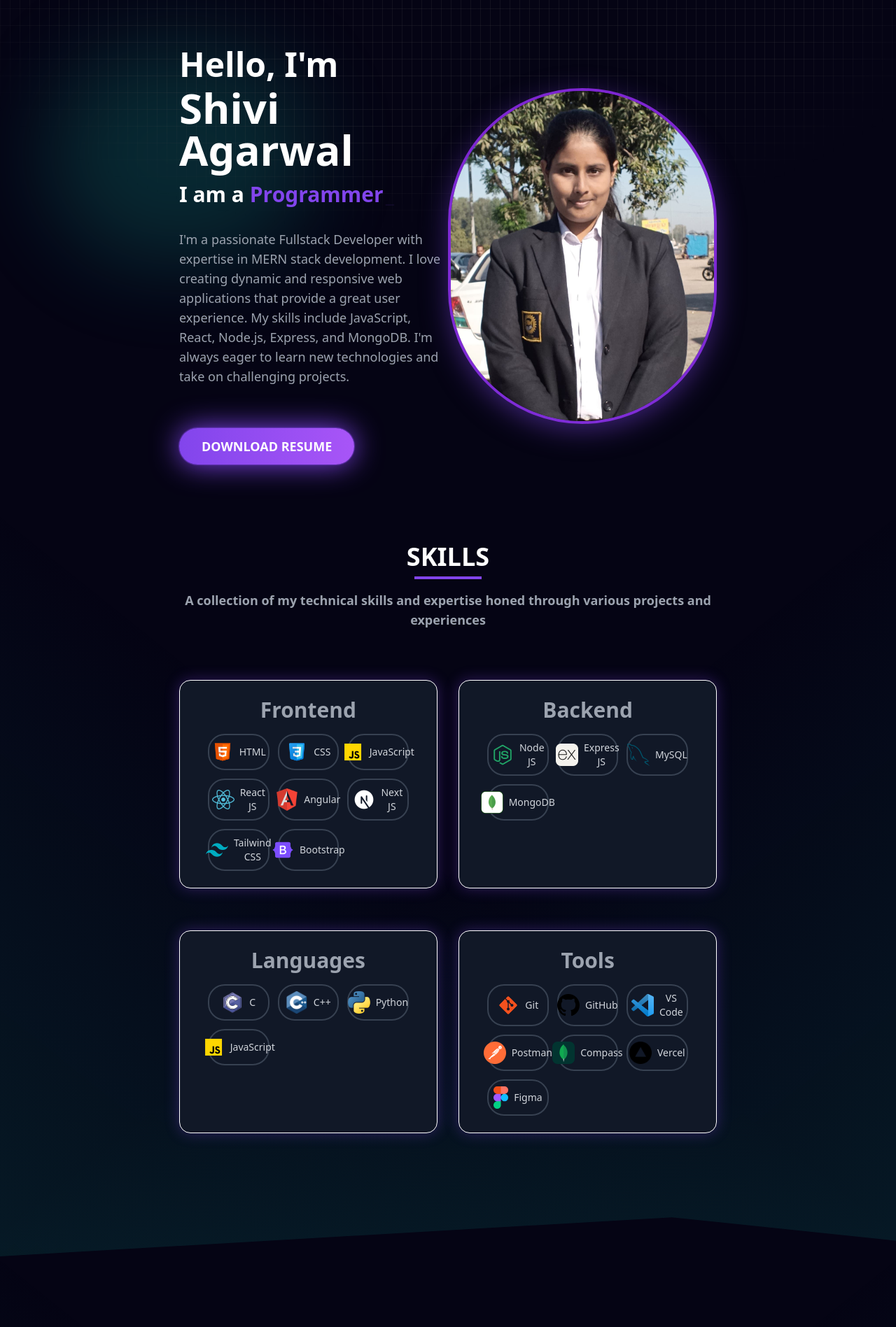
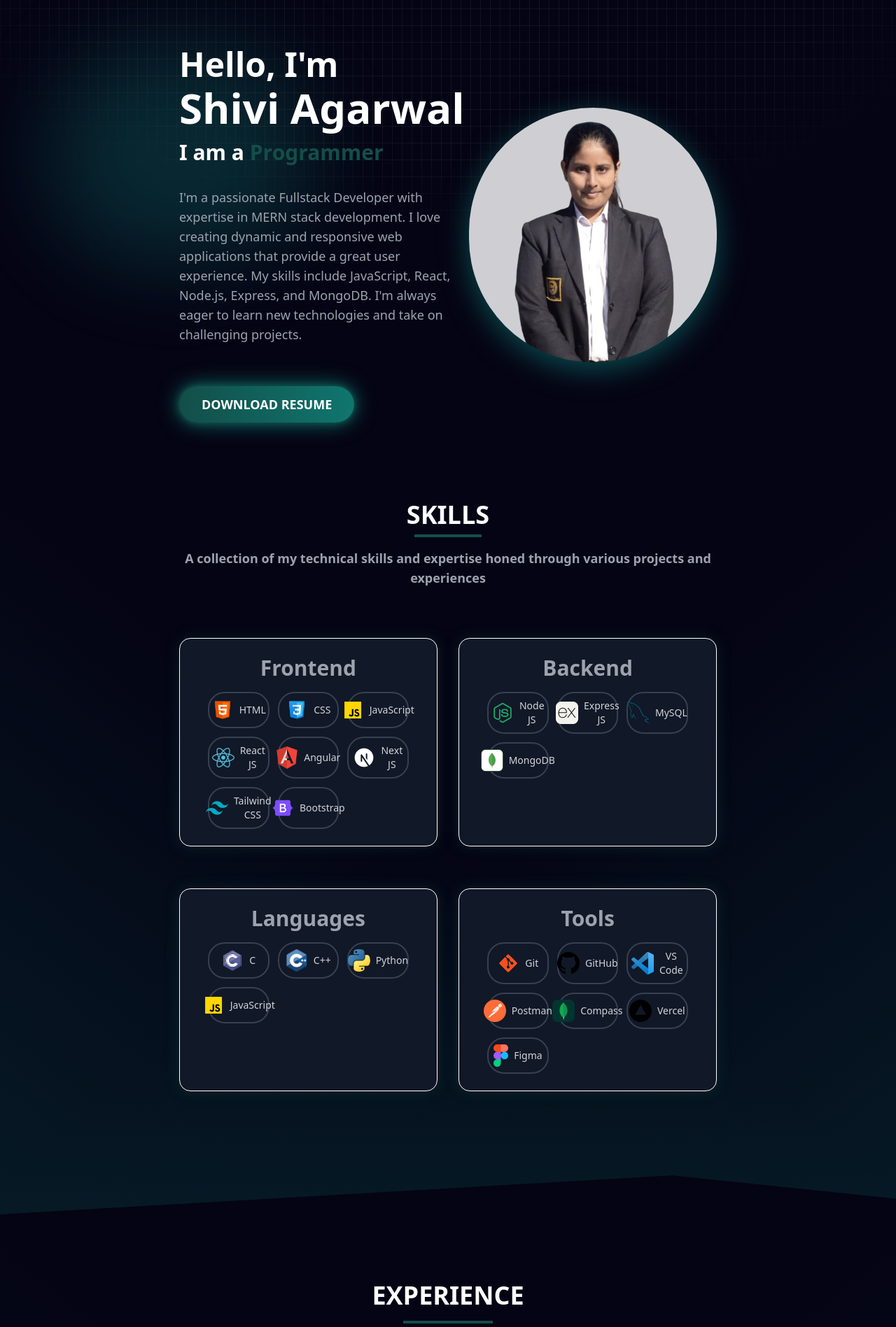
Before and after one commit to Shivi-5871/Portfolio, a React (Vite) app: page / in a window 1280 px wide. Shown: the part 60-1957 px from the top of the page at 70% size. Built offline with nearby package versions, Linux system fonts and the light colour scheme.

Commit message:
fixed about section

```diff
--- a/src/components/About/About.jsx
+++ b/src/components/About/About.jsx
@@ -1,6 +1,5 @@
 import { Typewriter } from 'react-simple-typewriter'
-import Tilt from 'react-parallax-tilt';
-import profileImage from '../../assets/profileimage.jpg';
+import profileImage from '../../assets/profileimage.png';
 
 const About = () => {
   return (
@@ -19,7 +18,7 @@ const About = () => {
             Shivi Agarwal
           </h2>
 
-          <h3 className="text-xl sm:text-2xl md:text-3xl font-semibold mb-4 text-[#8245ec] leading-tight">
+          <h3 className="text-xl sm:text-2xl md:text-3xl font-semibold mb-4 text-[#134E4A] leading-tight">
             <span className="text-white">I am a </span>
             <Typewriter
               words={['Fullstack Developer', 'Programmer', 'Tech Enthusiast']}
@@ -43,36 +42,27 @@ const About = () => {
 
           <a
             href="https://drive.google.com/file/d/12g23isKJZgKHGqc8G2OHQhmJbWtczyQD/view?usp=drive_link"
-             target="_blank"
+            target="_blank"
             rel="noopener noreferrer"
             className="inline-block text-white py-3 px-8 rounded-full mt-5 text-lg font-bold transition duration-300 transform hover:scale-105"
             style={{
-              background: 'linear-gradient(90deg, #8245ec, #a855f7)',
-              boxShadow: '0 0 2px #8245ec, 0 0 2px #8245ec, 0 0 40px #8245ec',
+              background: 'linear-gradient(90deg, #134E4A, #0F766E)',
+              boxShadow: '0 0 4px #134E4A, 0 0 12px #134E4A, 0 0 30px #0F766E',
             }}
           >
             DOWNLOAD RESUME
           </a>
 
+
         </div>
 
             {/* RIGHT SIDE */}
             <div className='md:w-1/2 flex justify-center md:justify-end'>
-              <Tilt
-                className="w-48 h-48 sm:w-64 sm:h-64 md:w-[30rem] md:h-[30rem] border-4 border-purple-700 rounded-full"
-                tiltMaxAngleX={20}
-                tiltMaxAngleY={20}
-                perspective={1000}
-                scale={1.05}
-                transitionSpeed={1000}
-                gyroscope={true}
-              >
-                <img
-                  src={profileImage}
-                  alt="Shivi Agarwal"
-                  className="w-full h-full rounded-full object-cover drop-shadow-[0_10px_20px_rgba(130,69,236,0.5)]"
-                />
-              </Tilt>
+              <img
+                src={profileImage}
+                alt="Shivi Agarwal"
+                className="w-full h-full rounded-full object-cover drop-shadow-[0_10px_20px_rgba(13,148,136,0.5)]"
+              />
           </div>
       </div>
     </section>
--- a/src/components/Contact/Contact.jsx
+++ b/src/components/Contact/Contact.jsx
@@ -57,7 +57,7 @@ const Contact = () => {
       {/* Section Title */}
       <div className="text-center mb-16">
         <h2 className="text-4xl font-bold text-white">CONTACT</h2>
-        <div className="w-32 h-1 bg-purple-500 mx-auto mt-4"></div>
+        <div className="w-32 h-1 bg-teal-900 mx-auto mt-4"></div>
         <p className="text-gray-400 mt-4 text-lg font-semibold">
           I'd love to hear from you — reach out for any opportunities or questions!
         </p>
@@ -75,34 +75,34 @@ const Contact = () => {
             name="user_email"
             placeholder="Your Email"
             required
-            className="w-full p-3 rounded-md bg-[#131025] text-white border border-gray-600 focus:outline-none focus:border-purple-500"
+            className="w-full p-3 rounded-md bg-[#131025] text-white border border-gray-600 focus:outline-none focus:border-teal-500"
           />
           <input
             type="text"
             name="user_name"
             placeholder="Your Name"
             required
-            className="w-full p-3 rounded-md bg-[#131025] text-white border border-gray-600 focus:outline-none focus:border-purple-500"
+            className="w-full p-3 rounded-md bg-[#131025] text-white border border-gray-600 focus:outline-none focus:border-teal-500"
           />
           <input
             type="text"
             name="subject"
             placeholder="Subject"
             required
-            className="w-full p-3 rounded-md bg-[#131025] text-white border border-gray-600 focus:outline-none focus:border-purple-500"
+            className="w-full p-3 rounded-md bg-[#131025] text-white border border-gray-600 focus:outline-none focus:border-teal-500"
           />
           <textarea
             name="message"
             placeholder="Message"
             rows="4"
             required
-            className="w-full p-3 rounded-md bg-[#131025] text-white border border-gray-600 focus:outline-none focus:border-purple-500"
+            className="w-full p-3 rounded-md bg-[#131025] text-white border border-gray-600 focus:outline-none focus:border-teal-500"
           />
 
           {/* Send Button */}
           <button
             type="submit"
-            className="w-full bg-gradient-to-r from-purple-600 to-pink-500 py-3 text-white font-semibold rounded-md hover:opacity-90 transition"
+            className="w-full bg-gradient-to-r from-teal-950  to-teal-600 py-3 text-white font-semibold rounded-md hover:opacity-90 transition"
           >
             Send
           </button>
--- a/src/components/Education/Education.jsx
+++ b/src/components/Education/Education.jsx
@@ -11,7 +11,7 @@ const Education = () => {
       {/* Section Header */}
       <div className="text-center mb-16">
         <h2 className="text-4xl font-bold text-white">EDUCATION</h2>
-        <div className="w-32 h-1 bg-purple-500 mx-auto mt-4"></div>
+        <div className="w-32 h-1 bg-teal-900 mx-auto mt-4"></div>
         <p className="text-gray-400 mt-4 text-lg font-semibold">
           My educational background and qualifications
         </p>
@@ -36,7 +36,7 @@ const Education = () => {
               className="
                 hidden sm:flex
                 absolute left-1/2 transform -translate-x-1/2
-                bg-gray-400 border-4 border-[#8245ec]
+                bg-gray-400 border-4 border-[#134E4A]
                 w-12 h-12 sm:w-16 sm:h-16
                 rounded-full justify-center items-center z-10
               "
@@ -49,7 +49,8 @@ const Education = () => {
             </div>
 
             {/* Education Card */}
-            <div className="w-full sm:max-w-md p-6 sm:p-8 rounded-2xl border border-white bg-gray-900 backdrop-blur-md shadow-[0_0_20px_1px_rgba(130,69,236,0.3)] transform transition-transform duration-300 hover:scale-105">
+            <div className="w-full sm:max-w-md p-6 sm:p-8 rounded-2xl border border-white bg-gray-900 backdrop-blur-md shadow-[0_0_20px_rgba(13,148,136,0.15)] hover:shadow-[0_0_25px_rgba(13,148,136,0.25)] transform transition-transform duration-300 hover:scale-105">
+
               <div className="flex items-center space-x-4">
 
                 {/* Institute Logo */}
--- a/src/components/Experience/Experience.jsx
+++ b/src/components/Experience/Experience.jsx
@@ -11,7 +11,7 @@ const Experience = () => {
       {/* Section Header */}
       <div className="text-center mb-16">
         <h2 className="text-4xl font-bold text-white">EXPERIENCE</h2>
-        <div className="w-32 h-1 bg-purple-500 mx-auto mt-4"></div>
+        <div className="w-32 h-1 bg-teal-900 mx-auto mt-4"></div>
         <p className="text-gray-400 mt-4 text-lg font-semibold">
           A collection of my work experience and the roles I have taken in
           various organizations
@@ -37,7 +37,7 @@ const Experience = () => {
               className="
                 hidden sm:flex
                 absolute left-1/2 transform -translate-x-1/2
-                bg-gray-400 border-4 border-[#8245ec]
+                bg-gray-400 border-4 border-[#134E4A]
                 w-12 h-12 sm:w-16 sm:h-16
                 rounded-full justify-center items-center z-10
               "
@@ -50,7 +50,9 @@ const Experience = () => {
             </div>
 
             {/* Experience Card */}
-            <div className="w-full sm:max-w-md p-6 sm:p-8 rounded-2xl border border-white bg-gray-900 backdrop-blur-md shadow-[0_0_20px_1px_rgba(130,69,236,0.3)] transform transition-transform duration-300 hover:scale-105">
+            <div className="w-full sm:max-w-md p-6 sm:p-8 rounded-2xl border border-white bg-gray-900 backdrop-blur-md shadow-[0_0_20px_rgba(13,148,136,0.15)] hover:shadow-[0_0_25px_rgba(13,148,136,0.25)] transform transition-transform duration-300 hover:scale-105">
+
+
               <div className="flex items-center space-x-4">
 
                 {/* Company Logo */}
--- a/src/components/Footer/Footer.jsx
+++ b/src/components/Footer/Footer.jsx
@@ -15,7 +15,7 @@ const Footer = () => {
 
       <div className="container mx-auto text-center">
 
-        <h2 className="text-xl font-semibold text-purple-500">Shivi Agarwal</h2>
+        <h2 className="text-xl font-semibold text-teal-800">Shivi Agarwal</h2>
 
         <nav className="flex flex-wrap justify-center space-x-4 sm:space-x-6 mt-4">
           {[
@@ -28,7 +28,7 @@ const Footer = () => {
             <button
               key={index}
               onClick={() => handleScroll(item.id)}
-              className="hover:text-purple-500 text-sm sm:text-base my-1"
+              className="hover:text-teal-600 text-sm sm:text-base my-1"
             >
               {item.name}
             </button>
@@ -46,7 +46,7 @@ const Footer = () => {
             href={item.link}
             target="_blank"
             rel="noopener noreferrer"
-            className="text-xl hover:text-purple-500 transition-transform transform hover:scale-110"
+            className="text-xl hover:text-teal-900 transition-transform transform hover:scale-110"
           >
             {item.icon}
           </a>
--- a/src/components/Skills/Skills.jsx
+++ b/src/components/Skills/Skills.jsx
@@ -8,10 +8,11 @@ const Skills = () => {
     id='skills'
     className="py-24 pb-24 px-[12vw] md:px-[7vw] lg:px-[20vw] font-sans bg-skills-gradient clip-path-custom"
     >
+
       {/* Section title */}
       <div className='text-center mb-8'>
         <h2 className='text-3xl sm:text-4xl font-bold text-white'>SKILLS</h2>
-        <div className="w-24 h-1 bg-[#8245ec] mx-auto mt-2"></div>
+        <div className="w-24 h-1 bg-[#134E4A] mx-auto mt-2"></div>
         <p className="text-gray-400 mt-4 text-lg font-semibold">
         A collection of my technical skills and expertise honed through various projects and experiences
         </p>
@@ -23,7 +24,7 @@ const Skills = () => {
         <div
         key={category.title}
         className="bg-gray-900 backdrop-blur-md px-6 sm:px-10 py-8 sm:py-6 mb-10 w-full sm:w-[48%] rounded-2xl border border-white
-        shadow-[0_0_20px_1px_rgba(130,69,236,0.3)]"
+        shadow-[0_0_20px_1px_rgba(19,78,74,0.3)]"
         >
           <h3 className='text-2xl sm:text-3xl font-semibold text-gray-400 mb-4 text-center' >
             {category.title}
```
Also changed, not shown: src/components/Navbar/Navbar.jsx (+8 -8 lines), src/components/Work/Work.jsx (+7 -7 lines).
